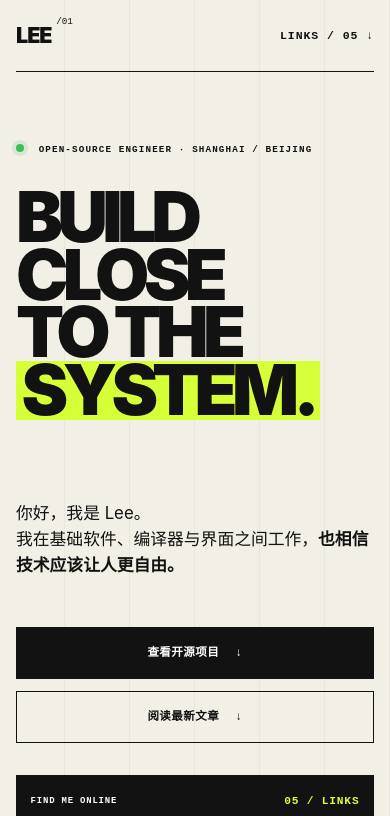
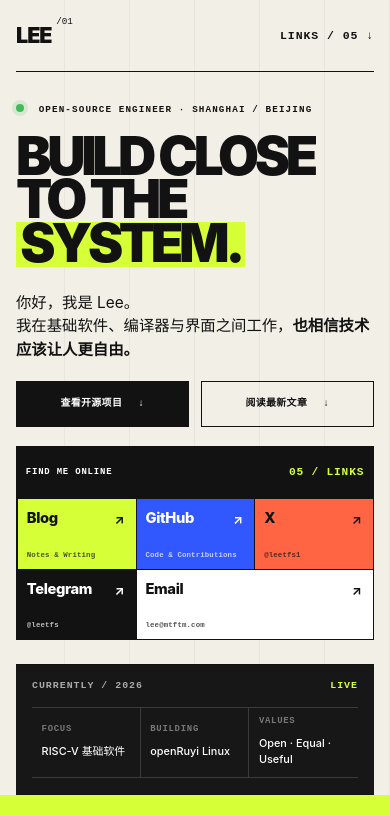
Before and after one commit to Leetfs/homepage, a Next.js app: page / in a window 390 px wide. Shown: the top 816 px of the page. Built offline with nearby package versions, Linux system fonts and the light colour scheme.

Commit message:
fix: fit hero across viewport sizes

```diff
--- a/app/generated/latest-articles.json
+++ b/app/generated/latest-articles.json
@@ -1,5 +1,5 @@
 {
-  "generatedAt": "2026-07-16T17:58:41.550Z",
+  "generatedAt": "2026-07-16T18:10:04.241Z",
   "source": "https://leetfs.com/sitemap.xml",
   "articles": [
     {
--- a/app/globals.css
+++ b/app/globals.css
@@ -7,6 +7,7 @@
   --coral: #ff6542;
   --line: rgba(18, 18, 18, 0.25);
   --max: 1440px;
+  --header-height: clamp(68px, 8.5svh, 88px);
   --sans: Inter, "Helvetica Neue", "PingFang SC", "Microsoft YaHei", Arial, sans-serif;
   --mono: "SFMono-Regular", "Roboto Mono", "Liberation Mono", monospace;
 }
@@ -64,7 +65,7 @@
 
 .site-header {
   width: min(calc(100% - 3rem), var(--max));
-  height: 88px;
+  height: var(--header-height);
   margin: 0 auto;
   display: grid;
   grid-template-columns: 1fr auto 1fr;
@@ -140,7 +141,9 @@
 
 .hero {
   width: min(calc(100% - 3rem), var(--max));
-  min-height: min(760px, calc(100vh - 88px));
+  height: calc(100svh - var(--header-height));
+  min-height: 620px;
+  max-height: 920px;
   margin: 0 auto;
   display: grid;
   grid-template-columns: minmax(0, 1fr) minmax(330px, 0.34fr);
@@ -148,9 +151,12 @@
 }
 
 .hero-copy {
-  padding: clamp(4.5rem, 9vw, 8.5rem) clamp(2rem, 5vw, 5.5rem) 4.5rem 0;
+  padding: clamp(1.75rem, 4.6svh, 4rem) clamp(1.75rem, 4vw, 4.5rem) clamp(1.25rem, 2.8svh, 2.5rem) 0;
   display: flex;
   flex-direction: column;
+  container-name: hero-copy;
+  container-type: inline-size;
+  min-height: 0;
 }
 
 .eyebrow,
@@ -171,11 +177,19 @@
 }
 
 .hero h1 {
-  margin: 2rem 0 0;
-  font-size: clamp(4.5rem, 9.4vw, 9.2rem);
+  margin: clamp(0.9rem, 2.2svh, 1.6rem) 0 0;
+  font-size: clamp(3.7rem, min(9.7cqw, 13svh), 8.4rem);
   font-weight: 900;
   line-height: 0.82;
   letter-spacing: -0.075em;
+}
+
+.hero h1 > span {
+  display: block;
+}
+
+.hero-title-line {
+  white-space: nowrap;
 }
 
 .hero h1 em {
@@ -187,7 +201,7 @@
 
 .hero-bottom {
   margin-top: auto;
-  padding-top: 4rem;
+  padding-top: clamp(1.2rem, 3svh, 2.5rem);
   display: grid;
   grid-template-columns: minmax(260px, 0.8fr) 1fr;
   gap: 3rem;
@@ -197,7 +211,7 @@
 .hero-intro {
   margin: 0;
   max-width: 29rem;
-  font-size: clamp(1.05rem, 1.6vw, 1.38rem);
+  font-size: clamp(0.96rem, min(1.4vw, 2.2svh), 1.25rem);
   line-height: 1.55;
 }
 
@@ -213,7 +227,7 @@
 }
 
 .hero-link-dock {
-  margin-top: clamp(2rem, 4vw, 3rem);
+  margin-top: clamp(0.9rem, 2.2svh, 1.6rem);
   display: grid;
   grid-template-columns: 1.1fr repeat(5, minmax(0, 1fr));
   position: relative;
@@ -225,8 +239,8 @@
 .hero-link-label,
 .hero-link {
   min-width: 0;
-  min-height: 94px;
-  padding: 0.85rem;
+  min-height: clamp(70px, 9.5svh, 84px);
+  padding: clamp(0.6rem, 1.2svh, 0.8rem);
 }
 
 .hero-link-label {
@@ -334,7 +348,7 @@
   border-left: 1px solid var(--ink);
   background: #171717;
   color: #fff;
-  padding: 1.25rem;
+  padding: clamp(0.85rem, 1.8svh, 1.2rem);
   display: flex;
   flex-direction: column;
   overflow: hidden;
@@ -354,9 +368,9 @@
 }
 
 .system-orbit {
-  width: min(100%, 330px);
+  width: min(100%, 300px, 36svh);
   aspect-ratio: 1;
-  margin: clamp(3rem, 8vh, 6rem) auto 2.5rem;
+  margin: clamp(1.2rem, 4svh, 3rem) auto clamp(1rem, 2.8svh, 2rem);
   position: relative;
   display: grid;
   place-items: center;
@@ -426,7 +440,7 @@
 }
 
 .panel-list > div {
-  min-height: 58px;
+  min-height: clamp(42px, 6.4svh, 56px);
   display: grid;
   grid-template-columns: 0.75fr 1.25fr;
   align-items: center;
@@ -1078,6 +1092,7 @@
   .hero-link-label { min-height: 52px; grid-column: 1 / -1; flex-direction: row; align-items: center; }
   .hero-link:nth-child(5) { border-top: 1px solid var(--ink); }
   .hero-link:nth-child(6) { border-top: 1px solid var(--ink); }
+  .hero-link:last-child { grid-column: span 2; }
   .work-section { grid-template-columns: 1fr; }
   .section-heading { position: static; }
   .open-heading { grid-template-columns: 1fr; }
@@ -1093,17 +1108,24 @@
   .section { width: min(calc(100% - 2rem), var(--max)); }
   .site-header { height: 72px; grid-template-columns: 1fr auto; }
   .site-header nav { display: none; }
-  .hero { min-height: auto; grid-template-columns: 1fr; }
-  .hero-copy { padding: 4.5rem 0 3.5rem; }
-  .hero h1 { font-size: clamp(3.8rem, 18vw, 6rem); }
-  .hero-bottom { padding-top: 5rem; }
-  .hero-actions { display: grid; grid-template-columns: 1fr; }
-  .hero-link-dock { grid-template-columns: repeat(2, minmax(0, 1fr)); }
+  .hero { height: auto; min-height: auto; max-height: none; grid-template-columns: 1fr; }
+  .hero-copy { padding: 2rem 0 1.5rem; }
+  .hero h1 { font-size: clamp(3.2rem, 16cqw, 5.1rem); }
+  .hero-title-line { white-space: normal; }
+  .hero-bottom { padding-top: 1.5rem; gap: 1.2rem; }
+  .hero-actions { display: grid; grid-template-columns: repeat(2, minmax(0, 1fr)); }
+  .hero-actions .button { min-height: 46px; padding: 0 0.75rem; font-size: 0.62rem; }
+  .hero-link-dock { grid-template-columns: repeat(3, minmax(0, 1fr)); }
   .hero-link-label { grid-column: 1 / -1; }
-  .hero-link { min-height: 104px; }
-  .hero-link:nth-child(4) { border-top: 1px solid var(--ink); }
-  .hero-link:last-child { grid-column: 1 / -1; border-top: 1px solid var(--ink); }
-  .hero-panel { min-height: 620px; border-left: 0; border-top: 1px solid var(--ink); }
+  .hero-link { min-height: 70px; }
+  .hero-link:nth-child(4) { border-top: 0; }
+  .hero-link:last-child { grid-column: span 2; border-top: 1px solid var(--ink); }
+  .hero-panel { min-height: auto; padding: 1rem; border-left: 0; border-top: 1px solid var(--ink); }
+  .system-orbit { display: none; }
+  .panel-list { margin-top: 1rem; display: grid; grid-template-columns: repeat(3, minmax(0, 1fr)); }
+  .panel-list > div { min-height: 66px; padding: 0.6rem; display: flex; flex-direction: column; align-items: flex-start; justify-content: center; gap: 0.55rem; border-right: 1px solid #3b3b3b; }
+  .panel-list > div:last-child { border-right: 0; }
+  .panel-list strong { font-size: 0.68rem; }
   .ticker > div { justify-content: flex-start; }
   .project-grid { grid-template-columns: 1fr; }
   .project-card { min-height: 390px; }
@@ -1126,7 +1148,9 @@
 
 @media (max-width: 480px) {
   .eyebrow { font-size: 0.58rem; }
-  .hero h1 { letter-spacing: -0.08em; }
+  .hero h1 { font-size: clamp(2.9rem, 14.8cqw, 4.2rem); letter-spacing: -0.08em; }
+  .hero-link-label, .hero-link { padding: 0.55rem; }
+  .hero-link small { font-size: 0.46rem; }
   .experience-row { grid-template-columns: 40px 1fr; }
   .experience-titleline { align-items: flex-start; flex-direction: column; gap: 0.75rem; }
   .article-row { min-height: 190px; }
@@ -1135,6 +1159,19 @@
   .footer-lead > a { font-size: 19vw; }
 }
 
+@media (min-width: 761px) and (max-height: 700px) {
+  .hero { min-height: 0; }
+  .hero-copy { padding-top: 1.15rem; padding-bottom: 0.9rem; }
+  .hero h1 { margin-top: 0.65rem; font-size: clamp(3.2rem, min(8.6cqw, 11.5svh), 6rem); }
+  .hero-bottom { padding-top: 0.7rem; }
+  .hero-link-dock { margin-top: 0.65rem; }
+  .hero-link-label,
+  .hero-link { min-height: 60px; padding: 0.5rem; }
+  .hero-link small { font-size: 0.46rem; }
+  .system-orbit { width: min(100%, 230px, 29svh); margin-top: 1rem; margin-bottom: 0.8rem; }
+  .panel-list > div { min-height: 36px; }
+}
+
 @media (prefers-reduced-motion: reduce) {
   html { scroll-behavior: auto; }
   *, *::before, *::after { transition-duration: 0.01ms !important; }
--- a/app/page.tsx
+++ b/app/page.tsx
@@ -111,9 +111,8 @@
             <span className="status-dot" /> OPEN-SOURCE ENGINEER · SHANGHAI / BEIJING
           </p>
           <h1 id="hero-title">
-            BUILD CLOSE
-            <br />
-            TO THE <em>SYSTEM.</em>
+            <span>BUILD CLOSE</span>
+            <span className="hero-title-line">TO THE <em>SYSTEM.</em></span>
           </h1>
           <div className="hero-bottom">
             <p className="hero-intro">
```
